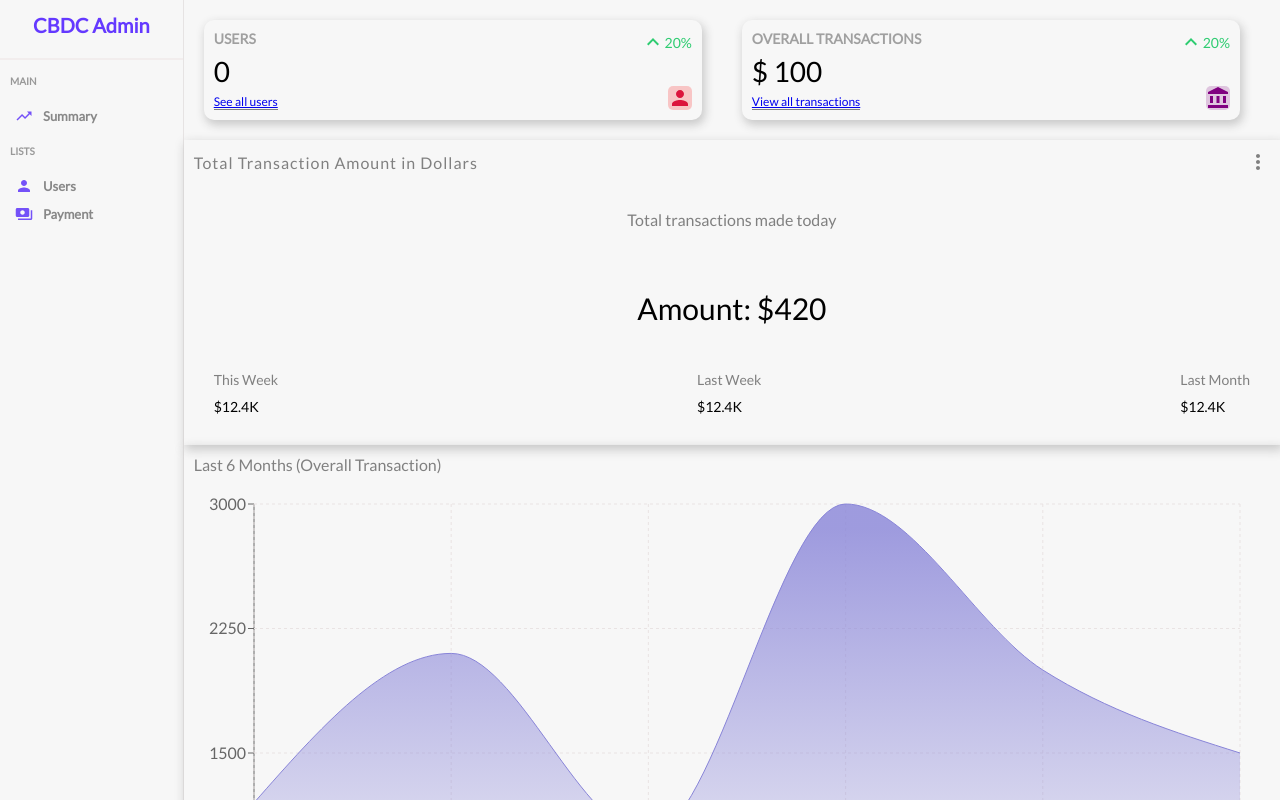
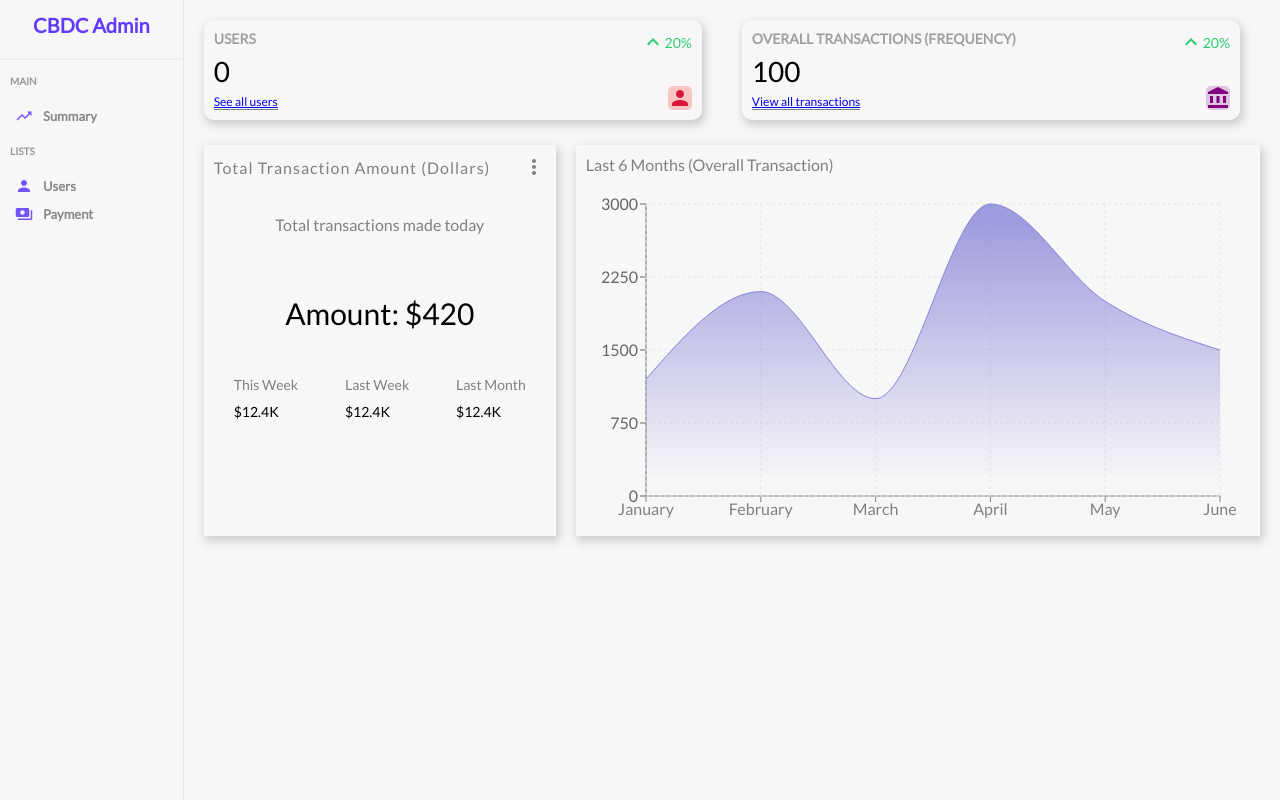
Before and after one commit to ziw224/oracle-transaction-tracker, a React (Create React App) app: page /admin in a window 1280 px wide. Shown: the top 800 px of the page. Built offline with nearby package versions, Linux system fonts and the light colour scheme; no server answers.

Commit message:
fixing the css issue and redundencies for the charts

```diff
--- a/src/App.css
+++ b/src/App.css
@@ -154,68 +154,18 @@ input[type="number"] {
   display: flex;
   .homeContainer {
     flex: 6;
-    .widgets {
+    .widgets, .charts {
       display: flex;
       padding: 20px;
       gap: 20px;
     }
+
+    .charts {
+      padding: 5px 20px;
+    }
   }
 }
 
-.widget {
-  margin-right: 20px;
-  justify-content: space-between;
-  display: flex;
-  flex: 1;
-  padding: 10px;
-  -webkit-box-shadow: 2px 4px 10px 1px rgba(0, 0, 0, 0.47);
-  box-shadow: 2px 4px 10px 1px rgba(201, 201, 201, 47);
-  border-radius: 10px;
-  height: 100px;
-
-  .left,
-  .right {
-    display: flex;
-    flex-direction: column;
-    justify-content: space-between;
-  }
-
-  .title {
-    font-weight: bold;
-    font-size: 14px;
-    color: rgb(160,160,160)
-  }
-
-  .counter{
-    font-size: 28px;
-     font-weight: 300;
-
-  }
-
-  .link{
-    width: max-content;
-    font-size: 12px;
-    border-bottom: 0.5px solid gray;
-  }
-
-  .percentage{
-    display: flex;
-    align-items: center;
-    font-size: 14px;
-
-    &.positive{
-      color:#2ecc71
-    }
-    &.negative{
-      color:#c0392b
-    }
-  }
-
-  .icon{
-    border-radius: 5px;
-    align-self: flex-end;
-  }
-}
 
 /* Admin Sidebar */
 .sidebar {
--- a/src/components/adminComponents/chart/Chart.js
+++ b/src/components/adminComponents/chart/Chart.js
@@ -21,7 +21,7 @@ const data = [
 export const Chart = () => {
   return (
     <div className="chart">
-      <div className="title"> Last 6 Months (Overall Transaction)</div>
+      <div className="chart-title"> Last 6 Months (Overall Transaction)</div>
       <ResponsiveContainer width="100%" aspect={2/1}>
         <AreaChart
           width={730}
--- a/src/components/adminComponents/chart/chart.css
+++ b/src/components/adminComponents/chart/chart.css
@@ -5,7 +5,7 @@
   padding: 10px;
   color: gray;
 
-  .title {
+  .chart-title {
     margin-bottom: 20px;
   }
 
--- a/src/components/adminComponents/featured/Featured.js
+++ b/src/components/adminComponents/featured/Featured.js
@@ -8,7 +8,7 @@ export const Featured = () => {
   return (
     <div className="featured">
       <div className="top">
-        <h1 className="title">Total Transaction Amount in Dollars</h1>
+        <h1 className="title">Total Transaction Amount (Dollars)</h1>
         <MoreVerrIcon fontsize="small" />
       </div>
       <div className="bottom">
--- a/src/components/adminComponents/widget/Widget.js
+++ b/src/components/adminComponents/widget/Widget.js
@@ -3,17 +3,17 @@ import { Link } from "react-router-dom";
 import KeyboardArrowUpIcon from "@mui/icons-material/KeyboardArrowUp";
 import PersonIcon from "@mui/icons-material/Person";
 import AccountBalanceIcon from "@mui/icons-material/AccountBalance";
-import './widget.css';
+import "./widget.css";
 
 export const Widget = ({ type }) => {
   const [userCount, setUserCount] = useState(0); // Initialize user count to 0
   const [transactionAmount, setTransactionAmount] = useState(null); // Placeholder for transaction amount
-  const percentage = 20; // Assuming this is static for now
+  let percentage = 20
 
   useEffect(() => {
     const fetchWalletData = async () => {
       try {
-        const response = await fetch('/cbdc-wallets');
+        const response = await fetch("/cbdc-wallets");
         const data = await response.json();
         if (data.wallets && data.wallets.length > 0) {
           const lastWallet = data.wallets[data.wallets.length - 1];
@@ -53,8 +53,8 @@ export const Widget = ({ type }) => {
       break;
     case "transactions":
       data = {
-        title: "OVERALL TRANSACTIONS",
-        isMoney: true,
+        title: "OVERALL TRANSACTIONS (FREQUENCY)",
+        isMoney: false,
         link: (
           <Link to="/admin/payment" className="link">
             View all transactions
@@ -83,7 +83,8 @@ export const Widget = ({ type }) => {
       <div className="left">
         <span className="title">{data.title}</span>
         <span className="counter">
-          {data.isMoney && "$"} {type === "user" ? userCount : transactionAmount}
+          {data.isMoney && "$"}{" "}
+          {type === "user" ? userCount : transactionAmount}
         </span>
         <span className="link">{data.link}</span>
       </div>
```
